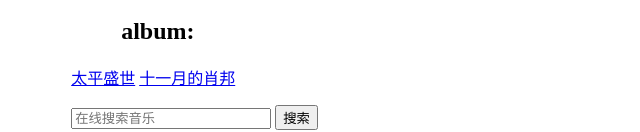
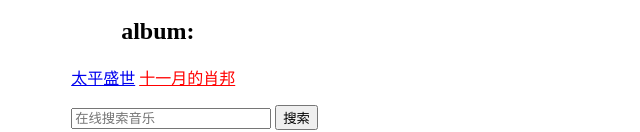
Before and after one commit to ChinaClay/allinone, a plain HTML site: page index.html in a window 1280 px wide. Shown: the part 675-807 px from the top of the page, without its empty margins (0-640 px from the left). Drawn offline with Linux system fonts and the light colour scheme.

Commit message:
adjust color of 'ShiYiYueDeXIaoBang' to red in album tab using class 'lo_r'

```diff
--- a/index.html
+++ b/index.html
@@ -78,7 +78,7 @@
   <br>
   <h2 class="left">album:</h2> <!-- 专辑 -->
     <a href="https://www.gequbao.com/s/%E5%A4%AA%E5%B9%B3%E7%9B%9B%E4%B8%96">太平盛世</a>
-    <a href="https://www.gequbao.com/s/%E5%8D%81%E4%B8%80%E6%9C%88%E7%9A%84%E8%82%96%E9%82%A6">十一月的肖邦</a>
+    <a href="https://www.gequbao.com/s/%E5%8D%81%E4%B8%80%E6%9C%88%E7%9A%84%E8%82%96%E9%82%A6" class="lo_r">十一月的肖邦</a>
   <br>
   <p>
   <input id="key" type="text" placeholder="在线搜索音乐">
```
